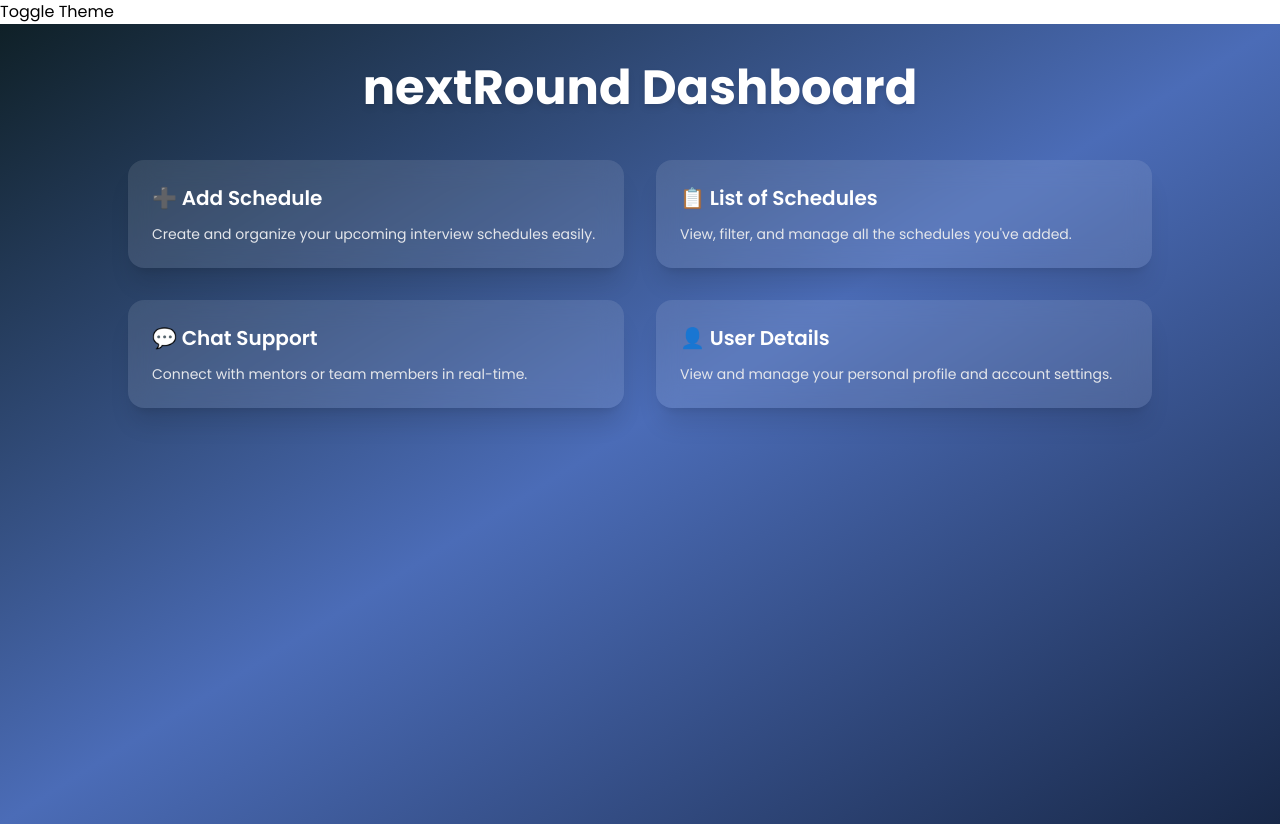
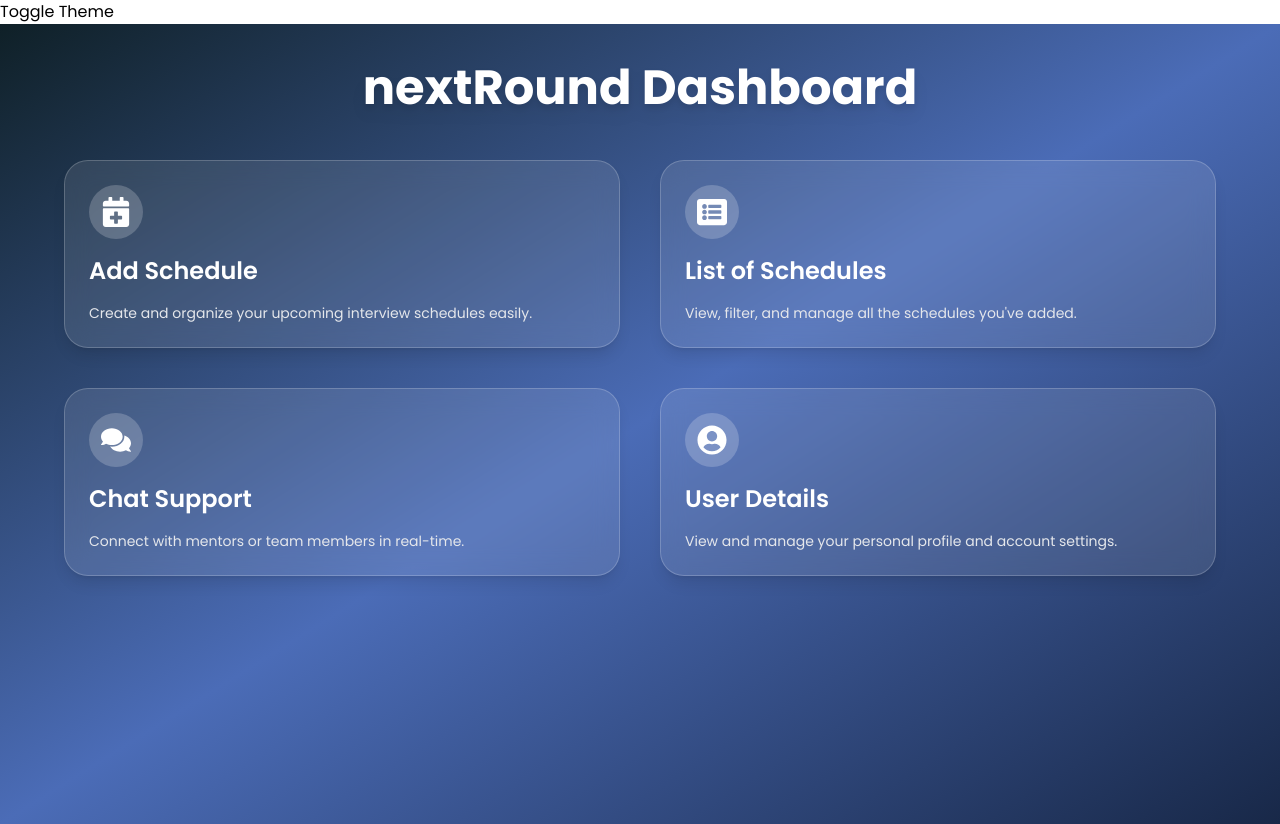
Before and after one commit to amardeep-SDE/nextRound---MERN, a React (Vite) app in the folder client/: page /dashboard in a window 1280 px wide. Built offline with nearby package versions, Linux system fonts and the light colour scheme.

Commit message:
dashboard page UI

```diff
--- a/client/src/pages/Dashboard.jsx
+++ b/client/src/pages/Dashboard.jsx
@@ -1,25 +1,30 @@
 import React from "react";
 import { useNavigate } from "react-router-dom";
 import ThemeToggle from "./ThemeToggle";
+import { FaCalendarPlus, FaListAlt, FaComments, FaUserCircle } from "react-icons/fa";
 
 const cardData = [
   {
-    title: "➕ Add Schedule",
+    title: "Add Schedule",
+    icon: <FaCalendarPlus size={30} />,
     description: "Create and organize your upcoming interview schedules easily.",
     route: "/add-schedule",
   },
   {
-    title: "📋 List of Schedules",
+    title: "List of Schedules",
+    icon: <FaListAlt size={30} />,
     description: "View, filter, and manage all the schedules you've added.",
     route: "/schedule-list",
   },
   {
-    title: "💬 Chat Support",
+    title: "Chat Support",
+    icon: <FaComments size={30} />,
     description: "Connect with mentors or team members in real-time.",
     route: "/chat",
   },
   {
-    title: "👤 User Details",
+    title: "User Details",
+    icon: <FaUserCircle size={30} />,
     description: "View and manage your personal profile and account settings.",
     route: "/user-details",
   },
@@ -30,31 +35,33 @@ const Dashboard = () => {
 
   return (
     <>
- <ThemeToggle/>
+      <ThemeToggle />
       <div className="min-h-screen bg-gradient-to-br from-[#0f2027] via-[#4b6cb7] to-[#182848] p-6 md:p-10">
-      <h1 className="text-4xl md:text-5xl font-bold text-white mb-12 text-center drop-shadow-md">
+        <h1 className="text-4xl md:text-5xl font-bold text-white mb-12 text-center drop-shadow-lg">
           nextRound Dashboard
         </h1>
 
-      <div className="grid grid-cols-1 sm:grid-cols-2 gap-8 max-w-5xl mx-auto">
+        <div className="grid grid-cols-1 sm:grid-cols-2 lg:grid-cols-2 gap-10 max-w-6xl mx-auto">
           {cardData.map((card, index) => (
             <div
               key={index}
               onClick={() => {
                 if (!card.disabled && card.route) navigate(card.route);
               }}
-            className={`relative group bg-white/10 text-white p-6 rounded-2xl shadow-xl backdrop-blur-md transition-all duration-300 ${
+              className={`group relative p-6 rounded-3xl bg-white/10 text-white backdrop-blur-md border border-white/20 shadow-lg transition-transform duration-300 ${
                 card.disabled
-                ? "opacity-60 cursor-not-allowed"
-                : "cursor-pointer hover:scale-[1.03]"
+                  ? "opacity-50 cursor-not-allowed"
+                  : "cursor-pointer hover:scale-105"
               }`}
             >
-            {/* Gradient border on hover */}
-            <div className="absolute -inset-0.5 bg-gradient-to-r from-pink-500 to-purple-500 rounded-2xl blur-md opacity-0 group-hover:opacity-100 transition duration-500 z-0" />
+              {/* Gradient border hover effect */}
+              <div className="absolute inset-0 rounded-3xl bg-gradient-to-r from-pink-500 via-purple-500 to-indigo-500 opacity-0 group-hover:opacity-100 transition duration-500 blur-md z-0" />
 
-            {/* Actual content */}
-            <div className="relative z-10">
-              <h2 className="text-xl font-semibold mb-3">{card.title}</h2>
+              <div className="relative z-10 flex flex-col items-start gap-4">
+                <div className="text-white bg-white/20 p-3 rounded-full">
+                  {card.icon}
+                </div>
+                <h2 className="text-2xl font-semibold">{card.title}</h2>
                 <p className="text-sm text-gray-200">{card.description}</p>
               </div>
             </div>
@@ -62,7 +69,6 @@ const Dashboard = () => {
         </div>
       </div>
     </>
-
   );
 };
 
```
Lines whose indentation alone changed are shown as unchanged.
